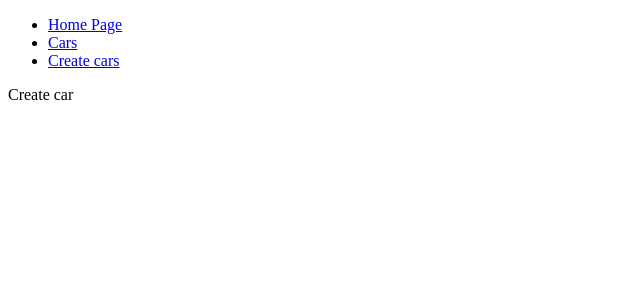
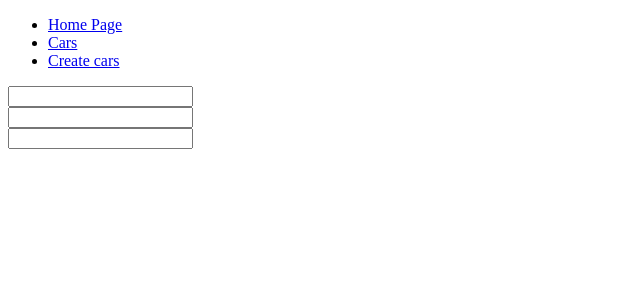
Before and after one commit to Kazarius40/react-learning, a React (Vite) app: page /cars/create in a window 1280 px wide. Shown: the top 300 px of the page, without its empty margins (0-640 px from the left). Built offline with nearby package versions, Linux system fonts and the light colour scheme.

Commit message:
Вивів інформацію про cars в браузері

```diff
--- a/src/components/car-component/CarComponent.tsx
+++ b/src/components/car-component/CarComponent.tsx
@@ -3,12 +3,13 @@ import {FC} from "react";
 
 type CarsProps = {
     item: ICar,
+    index: number,
 }
 
-export const CarComponent: FC<CarsProps> = ({item}) => {
+export const CarComponent: FC<CarsProps> = ({item, index}) => {
     return (
         <div>
-            {item?.id}: {item.brand} {item.price} {item.year}
+            {index}. {item?.id}: {item.brand} {item.price} {item.year}
         </div>
     );
 };
--- a/src/components/cars-component/CarsComponent.tsx
+++ b/src/components/cars-component/CarsComponent.tsx
@@ -8,15 +8,12 @@ export const CarsComponent = () => {
     const [cars, setCars] = useState<ICar[]>([]);
 
     useEffect(() => {
-        getAll().then((cars) => {
-            console.log(cars);
-            setCars(cars)
-        });
+        getAll().then(cars => setCars(cars));
     }, [])
     return (
         <>
             {
-                cars.map((car) => <CarComponent key={car.id} item={car}/>)
+                cars.map((car, index: number) => <CarComponent key={car.id} item={car} index={index + 1}/>)
             }
         </>
     );
--- a/src/pages/CarsPage.tsx
+++ b/src/pages/CarsPage.tsx
@@ -1,8 +1,6 @@
 import {CarsComponent} from "../components/cars-component/CarsComponent.tsx";
 
 export const CarsPage = () => {
-
-
     return (
         <>
            <CarsComponent/>
--- a/src/pages/CreateCarPage.tsx
+++ b/src/pages/CreateCarPage.tsx
@@ -1,7 +1,29 @@
+import {useForm} from "react-hook-form";
+import {ICar} from "../models/ICar.ts";
+import {createCar} from "../services/api.serveces.ts";
+import {joiResolver} from "@hookform/resolvers/joi";
+import {carValidator} from "../validators/carValidator.ts";
+
 export const CreateCarPage = () => {
+    const {register, handleSubmit, formState: {errors}} = useForm<ICar>({mode: 'all', resolver: joiResolver(carValidator)});
+
+    const createHandler = (data: ICar) => {
+        createCar(data);
+    }
+
     return (
         <>
-            Create car
+            <form onSubmit={handleSubmit(createHandler)}>
+                <div>
+                    <input type="text" {...register('brand')}/>
+                </div>
+                <div>
+                    <input type="number" {...register('price')}/>
+                </div>
+                <div>
+                    <input type="number" {...register('year')}/>
+                </div>
+            </form>
         </>
     );
 };
--- a/src/services/api.serveces.ts
+++ b/src/services/api.serveces.ts
@@ -10,3 +10,7 @@ export const getAll = async (): Promise<ICar[]> => {
    const {data} = await axiosInstance.get<ICar[]>('/cars')
     return data;
 }
+
+export const createCar = async (car: ICar) => {
+    await axiosInstance.post<ICar>('/cars', car);
+}
--- /dev/null
+++ b/src/validators/carValidator.ts
@@ -0,0 +1,7 @@
+import * as Joi from "joi";
+
+export const carValidator = Joi.object({
+    brand: Joi.string(),
+    year: Joi.number(),
+    price: Joi.number(),
+})
```
Also changed, not shown: src/components/car-form-component/CarFormComponent.tsx (added, +17 -0 lines).
